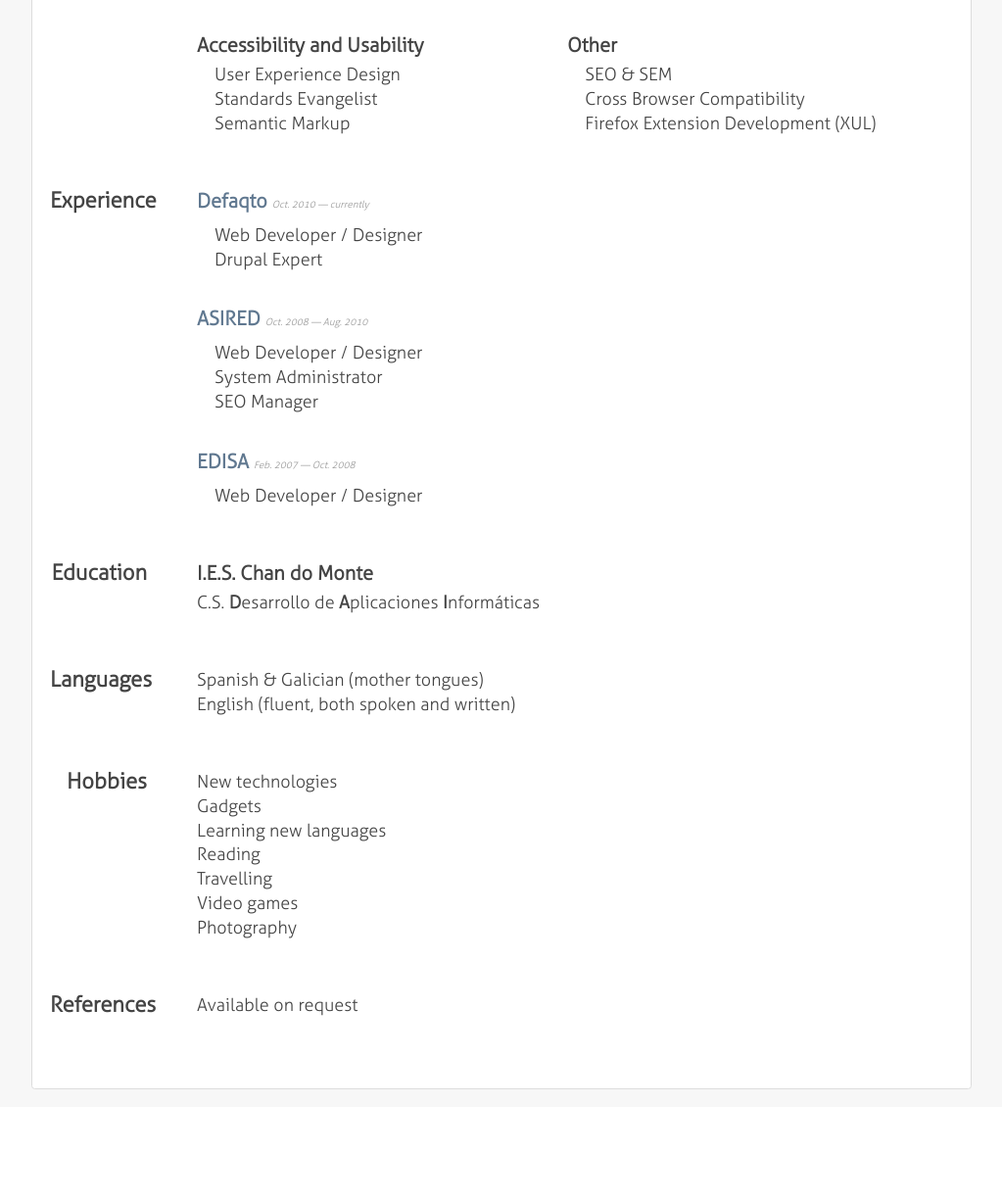
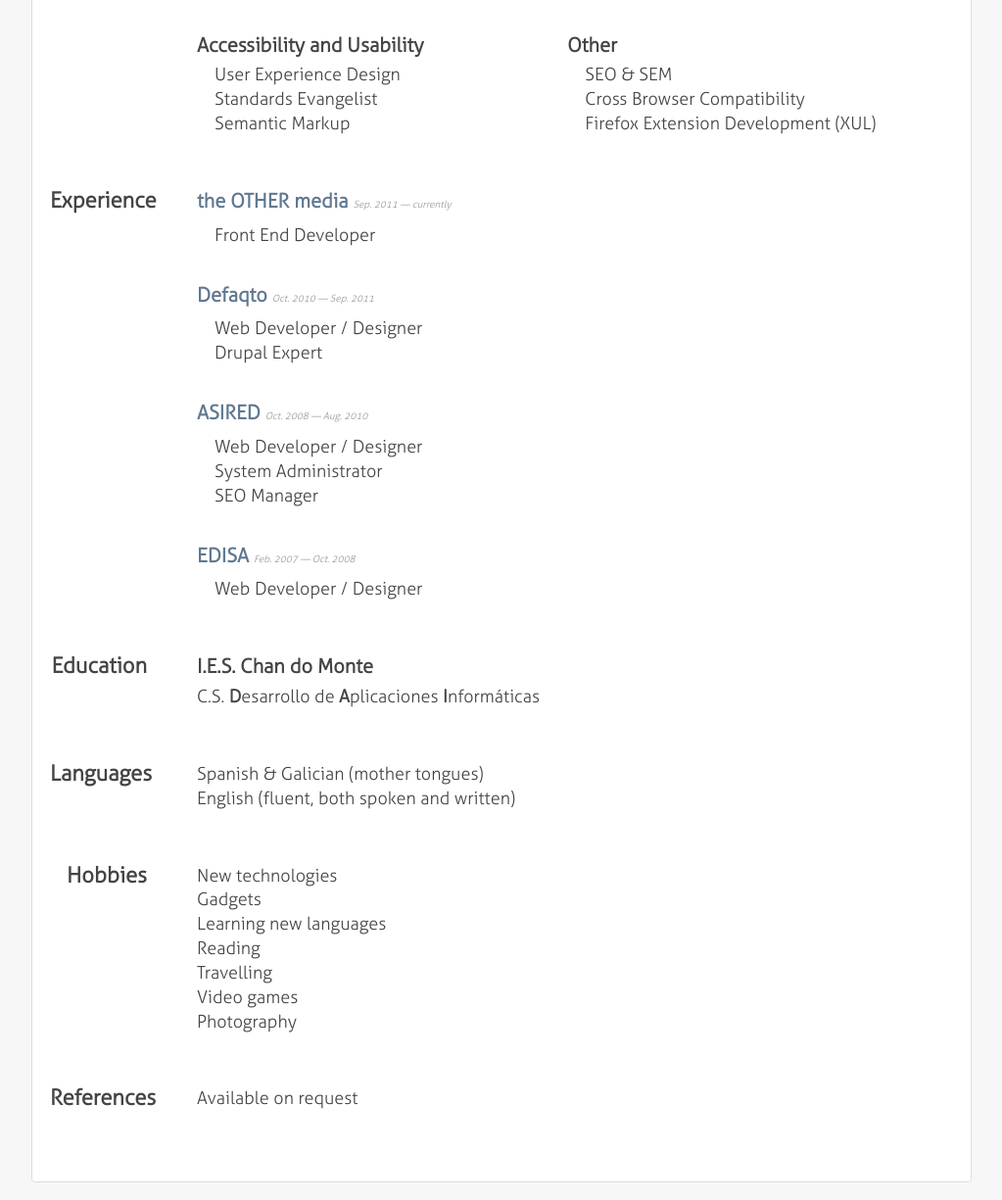
Before and after one commit to ryck/ryck.es, a PHP site: page /resume in a window 1280 px wide. Shown: the part 648-1873 px from the top of the page at 98% size, without its empty margins (128-1151 px from the left). Before the commit the page ends 1760 px from the top, so only its background shows below. Run offline with PHP 8.4, Linux system fonts and the light colour scheme; some libraries are stand-ins or nearby versions.

Commit message:
Added theOTHERmedia to job experience

```diff
--- a/resume.php
+++ b/resume.php
@@ -184,12 +184,18 @@
             <hr>
             <div class="group-list">
               <article>
-                  <header><h3><a href="http://www.defaqto.com/">Defaqto</a> <span>Oct. 2010 &mdash; currently</span></h3></header>
+                  <header><h3><a href="http://othermedia.com/">the OTHER media</a> <span>Sep. 2011 &mdash; currently</span></h3></header>
                   <ul>
-                      <li>Web Developer / Designer</li>
-                      <li>Drupal Expert</li>
+                      <li>Front End Developer</li>
                   </ul>
               </article>
+			<article>
+			    <header><h3><a href="http://www.defaqto.com/">Defaqto</a> <span>Oct. 2010 &mdash; Sep. 2011</span></h3></header>
+			    <ul>
+			        <li>Web Developer / Designer</li>
+			        <li>Drupal Expert</li>
+			    </ul>
+			</article>
               <article>
                   <header><h3><a href="http://www.asired.es/">ASIRED</a> <span>Oct. 2008 &mdash; Aug. 2010</span></h3></header>
                   <ul>
```
Also changed, not shown: 1 other file.
